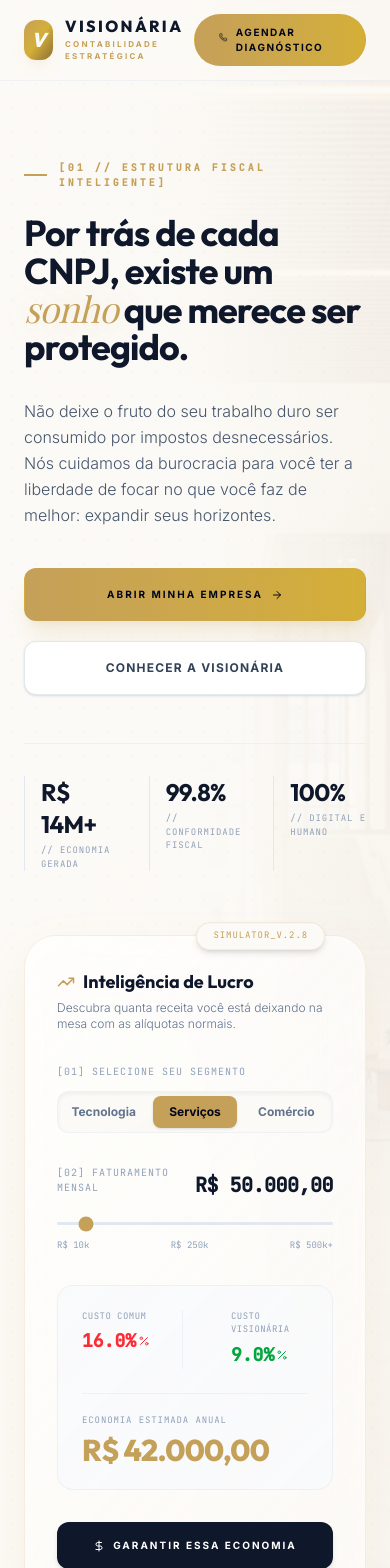
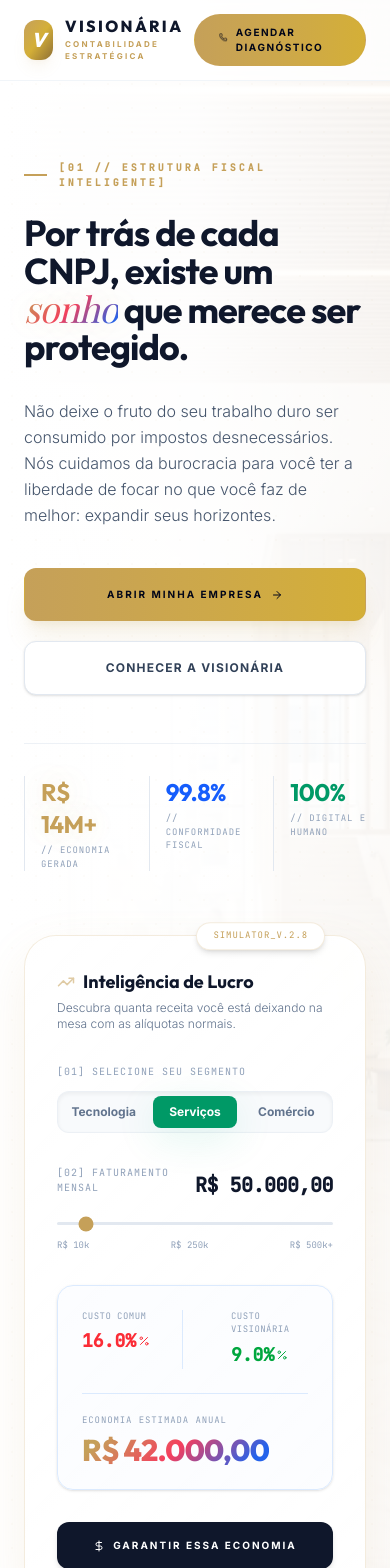
Before and after one commit to zJotavez/danielcontador, a React (Vite) app: page / in a window 390 px wide. Shown: the top 1568 px of the page. Built offline with nearby package versions, Linux system fonts and the light colour scheme; a web font is replaced by a local one.

Commit message:
design: transition to pure white background and add vibrant color details across text, cards, and simulators

```diff
--- a/src/App.tsx
+++ b/src/App.tsx
@@ -12,16 +12,16 @@ import Footer from './components/Footer';
 
 export default function App() {
   return (
-    <div className="min-h-screen bg-[#FCFAF6] text-slate-800 font-sans relative overflow-x-hidden selection:bg-primary selection:text-white transition-colors duration-500">
-      {/* Background Tech Grid (Light Mode Accent) */}
+    <div className="min-h-screen bg-white text-slate-800 font-sans relative overflow-x-hidden selection:bg-primary selection:text-white">
+      {/* Background Tech Grid (Light Mode Accent on Pure White) */}
       <div
-        className="absolute inset-0 opacity-40 pointer-events-none"
+        className="absolute inset-0 opacity-35 pointer-events-none"
         style={{
-          backgroundImage: 'linear-gradient(rgba(197, 160, 89, 0.04) 1px, transparent 1px), linear-gradient(90deg, rgba(197, 160, 89, 0.04) 1px, transparent 1px)',
+          backgroundImage: 'linear-gradient(rgba(197, 160, 89, 0.03) 1px, transparent 1px), linear-gradient(90deg, rgba(197, 160, 89, 0.03) 1px, transparent 1px)',
           backgroundSize: '60px 60px'
         }}
       ></div>
-      <div className="absolute inset-0 bg-gradient-to-tr from-[#FCFAF6] via-[#FAF6EE] to-[#FFFFFF] opacity-90 pointer-events-none"></div>
+      <div className="absolute inset-0 bg-white pointer-events-none"></div>
 
       <div className="relative z-10 flex flex-col min-h-screen">
         <Header />
--- a/src/components/Footer.tsx
+++ b/src/components/Footer.tsx
@@ -5,13 +5,13 @@ export default function Footer() {
   const currentYear = new Date().getFullYear();
 
   return (
-    <footer className="bg-[#FCFAF6] border-t border-slate-200/50 pt-20 pb-10 px-6 relative z-10">
+    <footer className="bg-white border-t border-slate-200/50 pt-20 pb-10 px-6 relative z-10">
       <div className="max-w-7xl mx-auto grid grid-cols-1 md:grid-cols-2 lg:grid-cols-12 gap-10 mb-16">
         {/* Brand Info */}
         <div className="lg:col-span-5 text-left">
           <div className="flex items-center gap-3 mb-6">
             <div className="w-10 h-10 bg-gradient-to-br from-primary via-[#D4AF37] to-primary-dark rounded-xl flex items-center justify-center shadow-lg shadow-primary/10">
-              <span className="text-[#FCFAF6] font-black text-xl italic font-display">V</span>
+              <span className="text-white font-black text-xl italic font-display">V</span>
             </div>
             <div className="flex flex-col">
               <span className="text-lg font-bold tracking-wider text-slate-900 font-display leading-none">
--- a/src/components/Header.tsx
+++ b/src/components/Header.tsx
@@ -12,12 +12,12 @@ export default function Header() {
   ];
 
   return (
-    <header className="fixed top-0 left-0 w-full z-50 bg-[#FCFAF6]/75 backdrop-blur-md border-b border-slate-200/50 transition-all duration-500 ease-[cubic-bezier(0.16,1,0.3,1)]">
+    <header className="fixed top-0 left-0 w-full z-50 bg-[#FFFFFF]/80 backdrop-blur-md border-b border-slate-100 transition-all duration-500 ease-[cubic-bezier(0.16,1,0.3,1)]">
       <nav className="max-w-7xl mx-auto px-6 h-20 flex items-center justify-between">
         {/* Brand Logo */}
         <a href="#inicio" className="flex items-center gap-3 group">
           <div className="w-10 h-10 bg-gradient-to-br from-primary via-[#D4AF37] to-primary-dark rounded-xl flex items-center justify-center shadow-lg shadow-primary/10 group-hover:scale-105 transition-transform duration-500 ease-[cubic-bezier(0.16,1,0.3,1)]">
-            <span className="text-[#FCFAF6] font-black text-xl italic font-display">V</span>
+            <span className="text-white font-black text-xl italic font-display">V</span>
           </div>
           <div className="flex flex-col">
             <span className="text-md font-extrabold tracking-[0.15em] text-slate-900 font-display leading-none group-hover:text-primary transition-colors duration-300">
@@ -44,7 +44,7 @@ export default function Header() {
           ))}
         </div>
 
-        {/* WhatsApp Button (Visible on all screens) */}
+        {/* WhatsApp Button */}
         <a
           href="https://wa.me/5511999999999?text=Ol%C3%A1%21+Gostaria+de+agendar+um+diagn%C3%B3stico+fiscal+para+minha+empresa."
           target="_blank"
--- a/src/components/Hero.tsx
+++ b/src/components/Hero.tsx
@@ -29,23 +29,23 @@ export default function Hero() {
   };
 
   return (
-    <section id="inicio" className="pt-40 pb-24 px-6 relative overflow-hidden bg-[#FCFAF6]">
-      {/* Background Image with Light Vignette Overlay */}
+    <section id="inicio" className="pt-40 pb-24 px-6 relative overflow-hidden bg-white">
+      {/* Background Image with Pure White Overlay */}
       <div className="absolute inset-0 z-0 pointer-events-none">
         <img
           src="/hero_clean_bg.png"
           alt="Visionária Contabilidade Escritório"
-          className="w-full h-full object-cover opacity-35"
+          className="w-full h-full object-cover opacity-[0.22]"
         />
-        {/* Soft designer fade from left to right (light theme) */}
-        <div className="absolute inset-0 bg-gradient-to-r from-[#FCFAF6] via-[#FCFAF6]/98 to-[#FCFAF6]/80 lg:to-transparent"></div>
+        {/* Soft designer fade from left to right (fading to pure white) */}
+        <div className="absolute inset-0 bg-gradient-to-r from-white via-white/95 to-white/70 lg:to-transparent"></div>
         {/* Technical Guidelines overlay */}
-        <div className="absolute inset-0 tech-grid-dots opacity-30"></div>
+        <div className="absolute inset-0 tech-grid-dots opacity-25"></div>
       </div>
 
-      {/* Decorative vertical lines for designer structure */}
-      <div className="absolute top-0 left-[20%] w-[1px] h-full bg-slate-200/40 pointer-events-none hidden lg:block"></div>
-      <div className="absolute top-0 left-[75%] w-[1px] h-full bg-slate-200/40 pointer-events-none hidden lg:block"></div>
+      {/* Decorative vertical lines */}
+      <div className="absolute top-0 left-[20%] w-[1px] h-full bg-slate-100 pointer-events-none hidden lg:block"></div>
+      <div className="absolute top-0 left-[75%] w-[1px] h-full bg-slate-100 pointer-events-none hidden lg:block"></div>
 
       {/* Geolocation visual markers */}
       <div className="hidden xl:block absolute left-10 bottom-10 text-[9px] font-mono text-slate-400 tracking-[0.3em] uppercase pointer-events-none">
@@ -72,7 +72,7 @@ export default function Hero() {
             </div>
 
             <h1 className="text-4xl md:text-[3.75rem] font-bold font-display tracking-tight text-slate-900 mb-8 leading-[1.05]">
-              Por trás de cada CNPJ, existe um <span className="font-serif italic font-normal text-primary text-glow font-light">sonho</span> que merece ser protegido.
+              Por trás de cada CNPJ, existe um <span className="font-serif italic font-normal text-gradient-sunset text-glow font-bold">sonho</span> que merece ser protegido.
             </h1>
 
             <p className="text-md md:text-lg text-slate-600 mb-10 leading-relaxed max-w-xl font-light">
@@ -94,40 +94,40 @@ export default function Hero() {
               </a>
             </div>
 
-            {/* Asymmetrical Metric Indicators (Dark/Slate accents) */}
-            <div className="grid grid-cols-3 gap-8 pt-8 border-t border-slate-200/50 max-w-lg">
+            {/* Asymmetrical Metric Indicators with distinct colors */}
+            <div className="grid grid-cols-3 gap-8 pt-8 border-t border-slate-200/60 max-w-lg">
               <div className="border-l border-slate-200 pl-4">
-                <p className="text-2xl font-bold font-display text-slate-900 tracking-tight">R$ 14M+</p>
+                <p className="text-2xl font-bold font-display text-primary tracking-tight text-glow">R$ 14M+</p>
                 <p className="text-[9px] text-slate-400 uppercase tracking-widest font-mono mt-1">// Economia Gerada</p>
               </div>
               <div className="border-l border-slate-200 pl-4">
-                <p className="text-2xl font-bold font-display text-slate-900 tracking-tight">99.8%</p>
+                <p className="text-2xl font-bold font-display text-blue-600 tracking-tight">99.8%</p>
                 <p className="text-[9px] text-slate-400 uppercase tracking-widest font-mono mt-1">// Conformidade Fiscal</p>
               </div>
               <div className="border-l border-slate-200 pl-4">
-                <p className="text-2xl font-bold font-display text-slate-900 tracking-tight">100%</p>
+                <p className="text-2xl font-bold font-display text-emerald-600 tracking-tight">100%</p>
                 <p className="text-[9px] text-slate-400 uppercase tracking-widest font-mono mt-1">// Digital e Humano</p>
               </div>
             </div>
           </motion.div>
         </div>
 
-        {/* Right Column: Stripe-like Custom Simulator Widget in Light Mode */}
+        {/* Right Column: Stripe-like Custom Simulator Widget in Light Mode with vibrant colors */}
         <div className="lg:col-span-5">
           <motion.div
             initial={{ opacity: 0, scale: 0.96 }}
             animate={{ opacity: 1, scale: 1 }}
             transition={{ duration: 1, delay: 0.2, ease: [0.16, 1, 0.3, 1] }}
-            className="glassmorphism-premium p-8 lg:p-10 rounded-[2rem] shadow-neon-glow relative border border-slate-200/60"
+            className="glassmorphism-premium p-8 lg:p-10 rounded-[2rem] shadow-neon-glow relative border border-slate-200"
           >
             {/* Technical aesthetic badge */}
-            <div className="absolute top-0 right-10 -translate-y-1/2 px-4 py-1.5 bg-[#FCFAF6] text-primary border border-primary/20 font-mono text-[9px] uppercase tracking-widest rounded-full shadow-md">
+            <div className="absolute top-0 right-10 -translate-y-1/2 px-4 py-1.5 bg-white text-primary border border-primary/20 font-mono text-[9px] uppercase tracking-widest rounded-full shadow-md">
               SIMULATOR_V.2.8
             </div>
 
             <div className="mb-8 text-left">
               <h3 className="text-lg font-bold text-slate-900 font-display flex items-center gap-2">
-                <TrendingUp className="text-primary" size={18} />
+                <TrendingUp className="text-primary animate-pulse" size={18} />
                 Inteligência de Lucro
               </h3>
               <p className="text-xs text-slate-500 mt-1 font-light">
@@ -135,23 +135,23 @@ export default function Hero() {
               </p>
             </div>
 
-            {/* Segment Selector */}
+            {/* Segment Selector with individual vibrant colors */}
             <div className="mb-8 text-left">
               <span className="text-[10px] text-slate-400 font-mono uppercase tracking-widest block mb-3">
                 [01] SELECIONE SEU SEGMENTO
               </span>
-              <div className="grid grid-cols-3 gap-2 bg-[#FCFAF6]/90 p-1 rounded-xl border border-slate-200/50 shadow-inner">
+              <div className="grid grid-cols-3 gap-2 bg-slate-50 p-1 rounded-xl border border-slate-200/50 shadow-inner">
                 {[
-                  { id: 'tecnologia', label: 'Tecnologia' },
-                  { id: 'servicos', label: 'Serviços' },
-                  { id: 'comercio', label: 'Comércio' },
+                  { id: 'tecnologia', label: 'Tecnologia', activeColor: 'bg-blue-600 text-white shadow-neon-blue' },
+                  { id: 'servicos', label: 'Serviços', activeColor: 'bg-emerald-600 text-white shadow-neon-green' },
+                  { id: 'comercio', label: 'Comércio', activeColor: 'bg-rose-500 text-white shadow-neon-coral' },
                 ].map((seg) => (
                   <button
                     key={seg.id}
                     onClick={() => setSegment(seg.id)}
                     className={`py-2 px-1 text-center rounded-lg text-xs font-bold transition-fluid ${
                       segment === seg.id
-                        ? 'bg-primary text-slate-950 shadow-sm font-extrabold'
+                        ? `${seg.activeColor} font-extrabold`
                         : 'text-slate-500 hover:text-slate-900 hover:bg-slate-100/50'
                     }`}
                   >
@@ -161,7 +161,7 @@ export default function Hero() {
               </div>
             </div>
 
-            {/* Revenue Input Slider */}
+            {/* Revenue Input Slider with colored accent */}
             <div className="mb-8 text-left">
               <div className="flex justify-between items-end mb-3">
                 <span className="text-[10px] text-slate-400 font-mono uppercase tracking-widest">
@@ -187,9 +187,9 @@ export default function Hero() {
               </div>
             </div>
 
-            {/* Designer comparison display (Light Mode) */}
-            <div className="bg-slate-50/70 border border-slate-200/50 rounded-2xl p-6 mb-8 text-left">
-              <div className="grid grid-cols-2 gap-6 divide-x divide-slate-200/50">
+            {/* Designer comparison display (Vibrant Light Mode) */}
+            <div className="bg-blue-50/20 border border-blue-100 rounded-2xl p-6 mb-8 text-left shadow-sm">
+              <div className="grid grid-cols-2 gap-6 divide-x divide-blue-100">
                 <div className="flex flex-col">
                   <span className="text-[9px] uppercase text-slate-400 tracking-wider font-mono">Custo Comum</span>
                   <span className="text-lg font-bold text-red-500 font-mono mt-1 flex items-center gap-0.5">
@@ -204,9 +204,9 @@ export default function Hero() {
                 </div>
               </div>
 
-              <div className="mt-6 pt-5 border-t border-slate-200/50 flex flex-col items-start justify-center">
+              <div className="mt-6 pt-5 border-t border-blue-100 flex flex-col items-start justify-center">
                 <span className="text-[9px] text-slate-400 uppercase tracking-widest font-mono">Economia Estimada Anual</span>
-                <span className="text-3xl font-extrabold text-primary font-display mt-2 tracking-tight leading-none">
+                <span className="text-3xl font-extrabold text-gradient-sunset font-display mt-2 tracking-tight leading-none">
                   {formatCurrency(yearlySavings)}
                 </span>
               </div>
--- a/src/index.css
+++ b/src/index.css
@@ -6,8 +6,8 @@
   --color-primary-light: #E0C082;
   --color-primary-dark: #8E6F34;
 
-  /* Updated to Light & Clean Champagne Palette */
-  --color-background-dark: #FCFAF6;
+  /* Pure White Background Theme */
+  --color-background-dark: #FFFFFF;
   --color-background-card: #FFFFFF;
   --color-border-card: rgba(197, 160, 89, 0.08);
 
@@ -41,7 +41,7 @@
 
 @layer base {
   body {
-    @apply antialiased bg-[#FCFAF6] text-slate-800 overflow-x-hidden;
+    @apply antialiased bg-[#FFFFFF] text-slate-800 overflow-x-hidden;
     font-feature-settings: "cv02", "cv03", "cv04", "cv11";
   }
 
@@ -55,42 +55,80 @@
     transition: all 0.6s cubic-bezier(0.16, 1, 0.3, 1);
   }
 
-  /* Premium Light Glassmorphism */
+  /* Premium Light Glassmorphism with Color Accents */
   .glassmorphism {
-    background: rgba(255, 255, 255, 0.55);
+    background: rgba(255, 255, 255, 0.75);
     backdrop-filter: blur(20px);
     -webkit-backdrop-filter: blur(20px);
-    border: 1px solid rgba(197, 160, 89, 0.1);
+    border: 1px solid rgba(226, 232, 240, 0.8);
   }
 
   .glassmorphism-premium {
-    background: linear-gradient(135deg, rgba(255, 255, 255, 0.65) 0%, rgba(252, 250, 246, 0.8) 100%);
+    background: linear-gradient(135deg, rgba(255, 255, 255, 0.85) 0%, rgba(255, 255, 255, 0.95) 100%);
     backdrop-filter: blur(24px);
     -webkit-backdrop-filter: blur(24px);
-    border: 1px solid rgba(197, 160, 89, 0.15);
+    border: 1px solid rgba(197, 160, 89, 0.2);
+  }
+
+  /* Text Gradient Presets for Rich Colors */
+  .text-gradient-sunset {
+    background: linear-gradient(135deg, #C5A059 10%, #F43F5E 50%, #2563EB 90%);
+    -webkit-background-clip: text;
+    -webkit-text-fill-color: transparent;
+  }
+
+  .text-gradient-blue {
+    background: linear-gradient(135deg, #2563EB 30%, #06B6D4 100%);
+    -webkit-background-clip: text;
+    -webkit-text-fill-color: transparent;
+  }
+
+  .text-gradient-gold {
+    background: linear-gradient(135deg, #C5A059 30%, #8E6F34 100%);
+    -webkit-background-clip: text;
+    -webkit-text-fill-color: transparent;
+  }
+
+  .text-gradient-green {
+    background: linear-gradient(135deg, #059669 30%, #10B981 100%);
+    -webkit-background-clip: text;
+    -webkit-text-fill-color: transparent;
   }
 
   .text-glow {
-    text-shadow: 0 0 30px rgba(197, 160, 89, 0.22);
+    text-shadow: 0 0 30px rgba(197, 160, 89, 0.2);
   }
 
+  /* Glowing Colorful Shadows */
   .shadow-neon-primary {
     box-shadow: 0 10px 40px rgba(197, 160, 89, 0.08);
   }
 
-  .shadow-neon-glow {
-    box-shadow: 0 20px 50px rgba(197, 160, 89, 0.1), inset 0 0 20px rgba(255, 255, 255, 0.4);
+  .shadow-neon-blue {
+    box-shadow: 0 10px 40px rgba(37, 99, 235, 0.12);
   }
 
-  /* Fade out scrolling cards near the screen edges on light theme */
+  .shadow-neon-green {
+    box-shadow: 0 10px 40px rgba(16, 185, 129, 0.12);
+  }
+
+  .shadow-neon-coral {
+    box-shadow: 0 10px 40px rgba(244, 63, 94, 0.12);
+  }
+
+  .shadow-neon-glow {
+    box-shadow: 0 20px 50px rgba(197, 160, 89, 0.12), inset 0 0 20px rgba(255, 255, 255, 0.5);
+  }
+
+  /* Fade out scrolling marquee cards near edges */
   .mask-gradient {
     mask-image: linear-gradient(to right, transparent, black 15%, black 85%, transparent);
     -webkit-mask-image: linear-gradient(to right, transparent, black 15%, black 85%, transparent);
   }
 
-  /* Designer tech grid dots in amber/gold */
+  /* Technical grids in golden amber */
   .tech-grid-dots {
-    background-image: radial-gradient(rgba(197, 160, 89, 0.14) 1px, transparent 0);
+    background-image: radial-gradient(rgba(197, 160, 89, 0.12) 1px, transparent 0);
     background-size: 24px 24px;
   }
 
@@ -99,14 +137,14 @@
     width: 6px;
   }
   ::-webkit-scrollbar-track {
-    background: #FCFAF6;
+    background: #FFFFFF;
   }
   ::-webkit-scrollbar-thumb {
-    background: rgba(197, 160, 89, 0.25);
+    background: rgba(197, 160, 89, 0.3);
     border-radius: 10px;
   }
   ::-webkit-scrollbar-thumb:hover {
-    background: rgba(197, 160, 89, 0.55);
+    background: rgba(197, 160, 89, 0.6);
   }
 
   /* Glowing light path flow for crossing lines */
```
Also changed, not shown: src/components/About.tsx (+17 -8 lines), src/components/ContactForm.tsx (+10 -10 lines), src/components/HowWeHelp.tsx (+26 -11 lines), src/components/InfiniteCards.tsx (+9 -4 lines), src/components/Services.tsx (+32 -11 lines).
